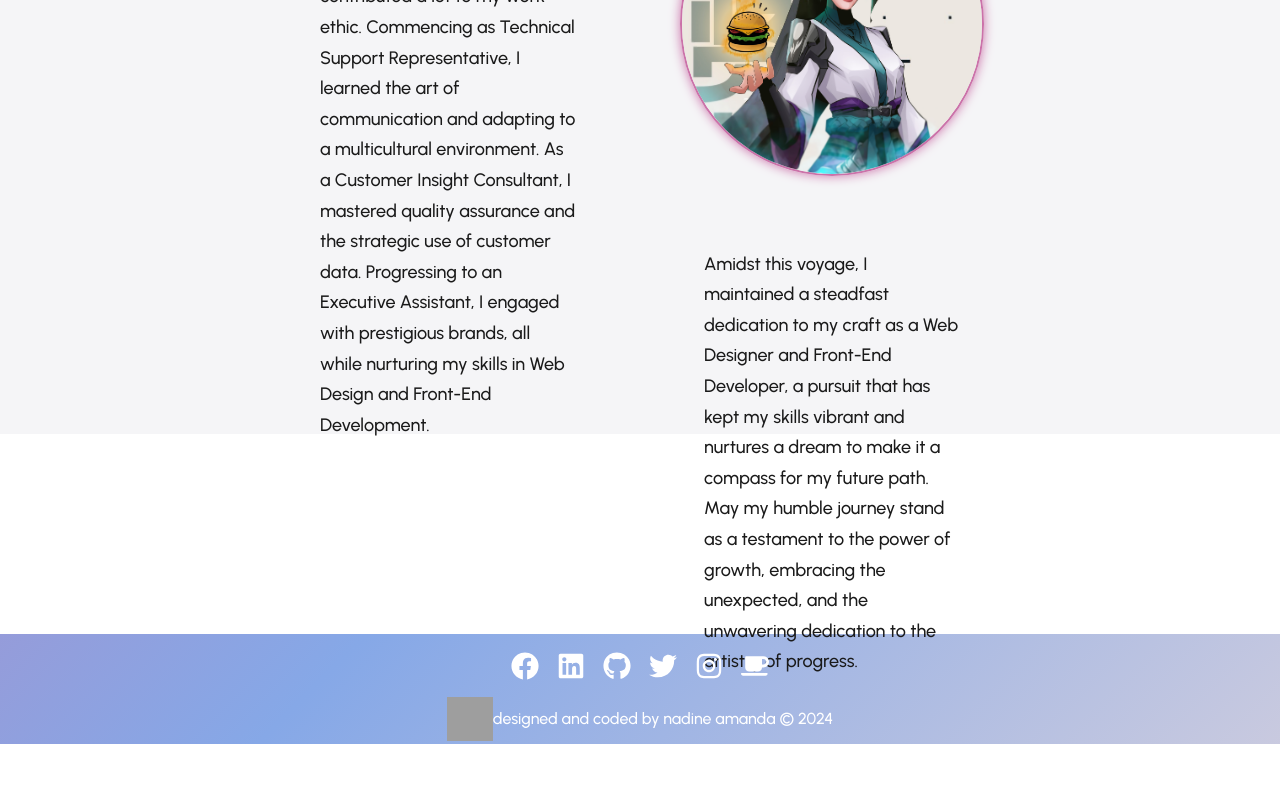
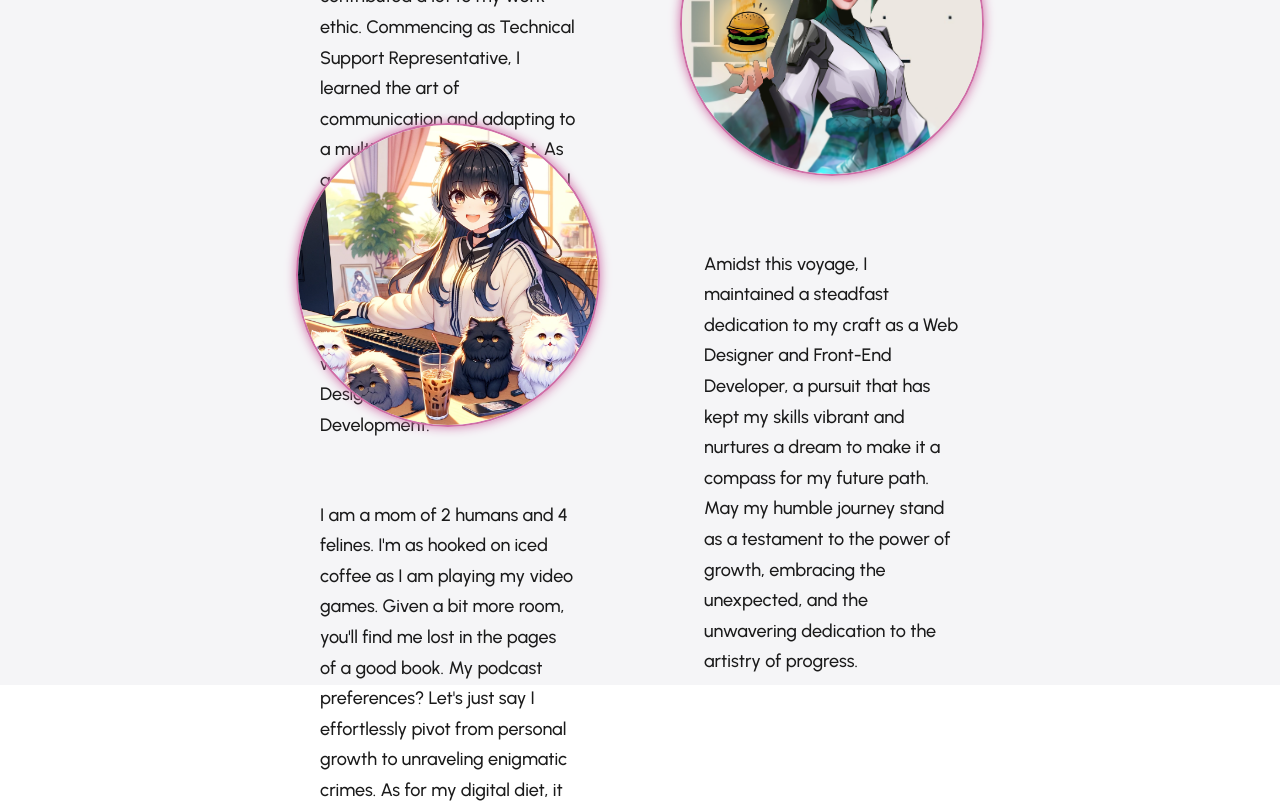
Before and after one commit to nadin3amanda/nadine-portfolio, a React (Create React App) app: page /about in a window 1280 px wide. Shown: the part 1120-1923 px from the top of the page. Before the commit the page ends 1864 px from the top, so only its background shows below. Built offline with nearby package versions, Linux system fonts and the light colour scheme; grey boxes are pictures that could not be loaded; a web font is replaced by a local one.

Commit message:
adds new ifo and image

```diff
--- a/src/pages/About.js
+++ b/src/pages/About.js
@@ -1,8 +1,9 @@
 import React from "react";
 import styled, { keyframes } from "styled-components";
-import profile1 from "../assets/brand/ai-photo.jpg";
+import profile4 from "../assets/about/nadine-anime-girl.png";
 import profile2 from "../assets/about/nadine_and_cat.jpg";
 import profile3 from "../assets/about/nadine_as_sage.jpg";
+import profile1 from "../assets/brand/ai-photo.jpg";
 import { useTheme } from "../components/ThemeProvider";
 
 const AboutContainer = styled.div`
@@ -123,6 +124,20 @@ export default function About() {
             prestigious brands, all while nurturing my skills in Web Design and
             Front-End Development.
           </ColumnInfo>
+          <Image
+            src={profile4}
+            alt="Personal"
+            style={{ marginTop: "50px", marginBottom: "50px" }}
+          />
+          <ColumnInfo>
+            I am a mom of 2 humans and 4 felines. I'm as hooked on iced coffee
+            as I am playing my video games. Given a bit more room, you'll find
+            me lost in the pages of a good book. My podcast preferences? Let's
+            just say I effortlessly pivot from personal growth to unraveling
+            enigmatic crimes. As for my digital diet, it spans from skincare
+            revelations to intergalactic dwelling revelations, because who
+            doesn't love a good mystery, whether on Earth or beyond?
+          </ColumnInfo>
         </Column>
         <Column>
           <Image src={profile2} alt="Profile" />
```
Also changed, not shown: src/assets/about/nadine-anime-girl.png (added).
